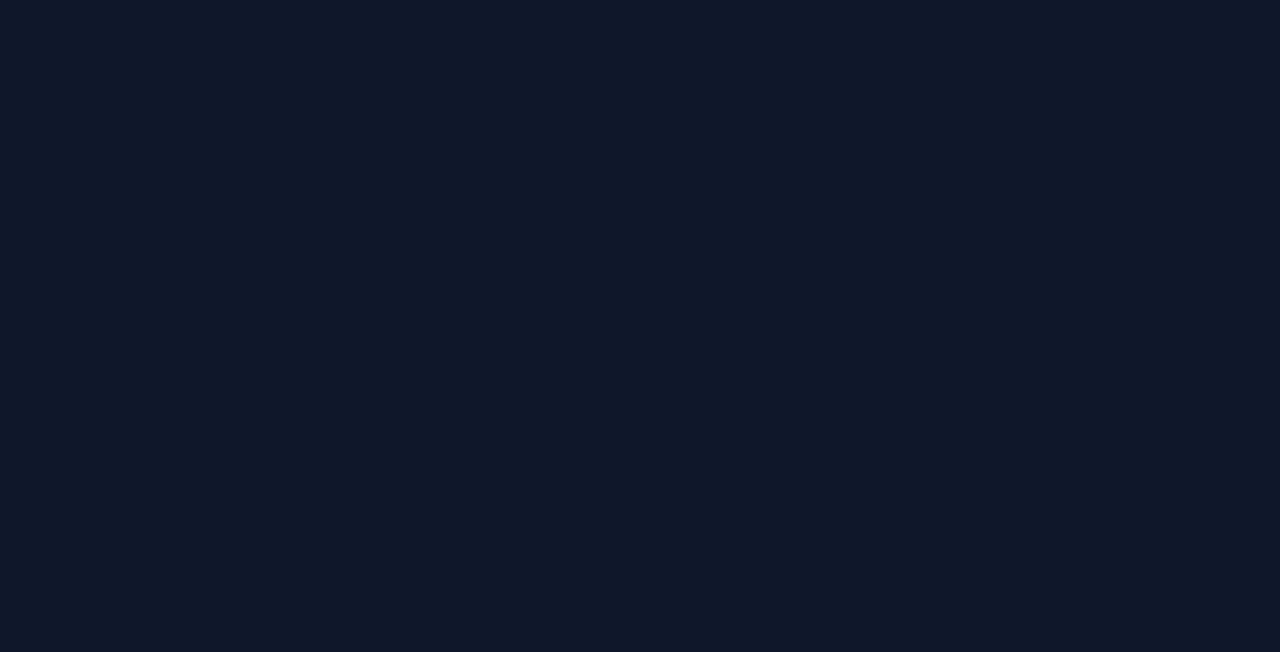
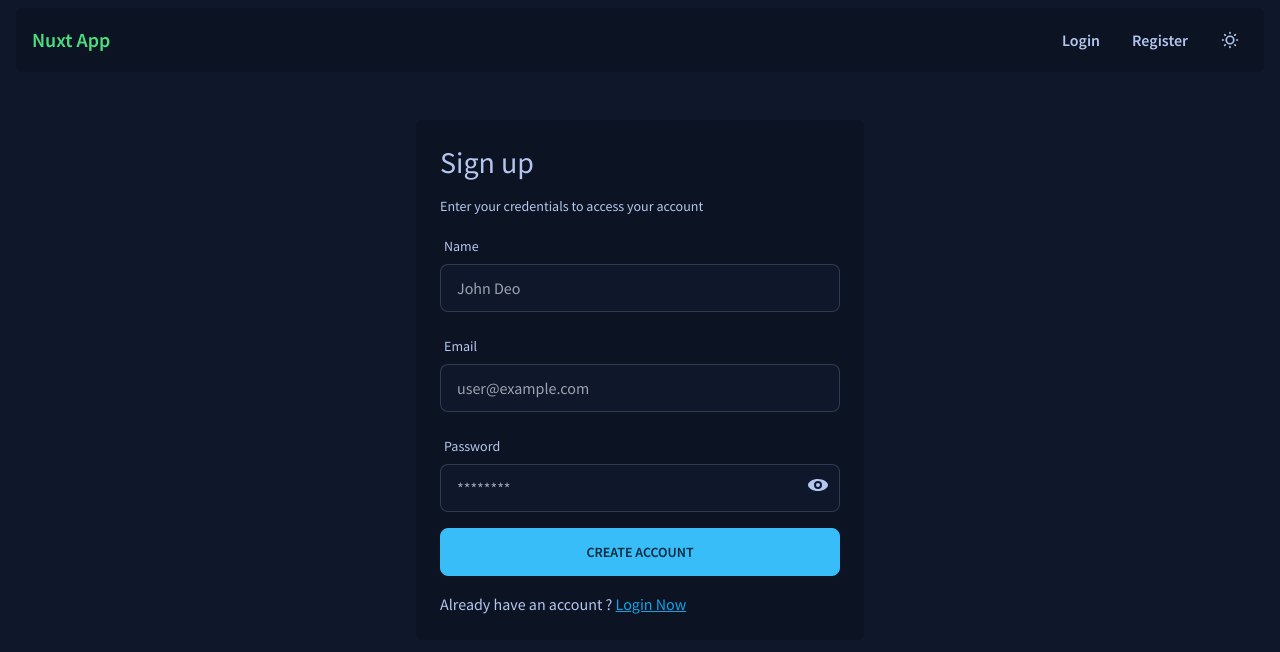
Before and after one commit to faysal146/nuxt-supabase-prisma, a Nuxt app: page /register in a window 1280 px wide. Before the commit this address had no page. Shown: the top 652 px of the page. Built offline with nearby package versions, Linux system fonts and the light colour scheme.

Commit message:
feat: add register page
Signed-off-by: Faysal Ahmed <faysalahmed.dev@gmail.com>

```diff
--- /dev/null
+++ b/pages/register.vue
@@ -0,0 +1,79 @@
+<template>
+	<NuxtLayout name="with-header">
+		<section class="max-w-md mx-auto bg-base-300 rounded-md p-6 mt-10 mb-10">
+			<div class="space-y-4 mb-3">
+				<h2 class="text-3xl">Sign up</h2>
+				<p class="text-sm">Enter your credentials to access your account</p>
+			</div>
+			<form action="" class="space-y-4">
+				<div class="form-control w-full">
+					<label class="label">
+						<span class="label-text">Name</span>
+					</label>
+					<input
+						type="text"
+						placeholder="John Deo"
+						class="input input-bordered w-full block"
+					/>
+				</div>
+				<div class="form-control w-full">
+					<label class="label">
+						<span class="label-text">Email</span>
+					</label>
+					<input
+						type="text"
+						placeholder="user@example.com"
+						class="input input-bordered w-full block"
+					/>
+				</div>
+				<div class="form-control w-full relative">
+					<label class="label">
+						<span class="label-text">Password</span>
+					</label>
+					<input
+						:type="showPass ? 'text' : 'password'"
+						placeholder="********"
+						class="input input-bordered w-full block"
+					/>
+					<button
+						type="button"
+						@click="showPass = !showPass"
+						class="absolute right-[10px] top-[45px]"
+					>
+						<svg
+							v-if="!showPass"
+							xmlns="http://www.w3.org/2000/svg"
+							viewBox="-2 -6 24 24"
+							width="24"
+							fill="currentColor"
+						>
+							<path
+								d="M10 12c-5.042.007-10-2.686-10-6S4.984-.017 10 0c5.016.017 10 2.686 10 6s-4.958 5.993-10 6zm0-2a4 4 0 1 0 0-8 4 4 0 0 0 0 8zm0-2a2 2 0 1 1 0-4 2 2 0 0 1 0 4z"
+							></path>
+						</svg>
+						<svg
+							v-else
+							xmlns="http://www.w3.org/2000/svg"
+							viewBox="-2 -2 24 24"
+							width="24"
+							fill="currentColor"
+						>
+							<path
+								d="M9.329 11.885L2.12 19.092a1 1 0 1 1-1.414-1.414l7.324-7.324a2 2 0 0 1 2.322-2.322L17.679.706a1 1 0 0 1 1.414 1.414L11.885 9.33a2 2 0 0 1-2.556 2.556zm7.54-6.127C18.75 6.842 20 8.34 20 10c0 3.314-4.958 5.993-10 6a14.734 14.734 0 0 1-3.053-.32l1.861-1.86a4 4 0 0 0 5.011-5.011l3.05-3.051zm-4.16-1.496l-1.834 1.834a4 4 0 0 0-4.779 4.779L2.869 14.1C1.134 13.028 0 11.585 0 10c0-3.314 4.984-6.017 10-6 .914.003 1.827.094 2.709.262z"
+							></path>
+						</svg>
+					</button>
+				</div>
+				<button type="submit" class="btn btn-primary btn-block">Create Account</button>
+				<p>
+					Already have an account ?
+					<NuxtLink to="/login" class="underline text-info"> Login Now </NuxtLink>
+				</p>
+			</form>
+		</section>
+	</NuxtLayout>
+</template>
+
+<script setup>
+	const showPass = useState("showpass", () => false);
+</script>
```
